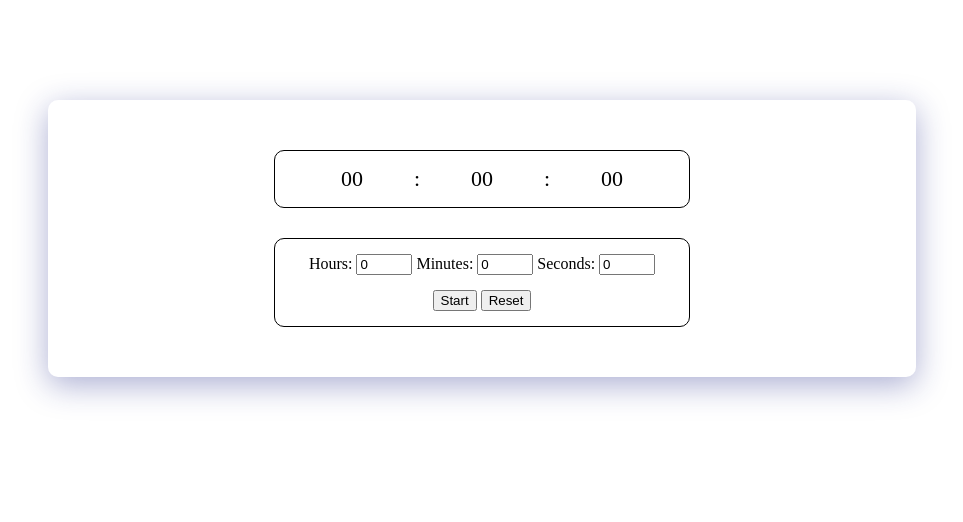
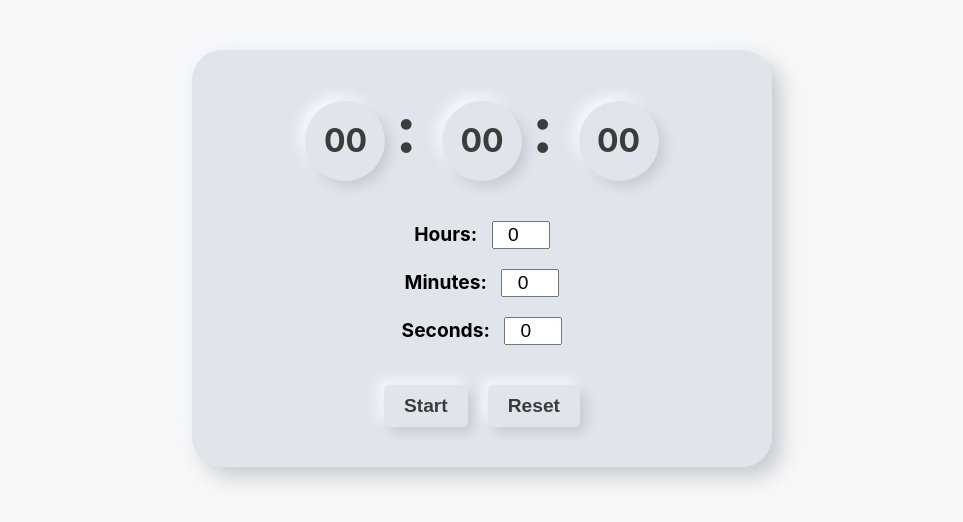
Before and after one commit to msilkov/JS-timer, a plain HTML site: page index.html in a window 1280 px wide. Shown: the whole page, without its empty margins (158-1121 px from the left). Drawn offline with Linux system fonts and the light colour scheme.

Commit message:
styles: update styles

```diff
--- a/index.html
+++ b/index.html
@@ -9,6 +9,7 @@
 	</head>
 	<body>
 		<section class="section-timer">
+			<div class="timer-box">
 				<div class="timer">
 					<span class="timer__hours">00</span>:
 					<span class="timer__minutes">00</span>:
@@ -16,50 +17,26 @@
 				</div>
 
 				<form class="timer-form">
-				<label class="timer-form__label"
-					>Hours:
-					<input
-						class="timer-form__input"
-						type="number"
-						id="hours"
-						name="hours"
-						min="0"
-						max="23"
-						value="0"
-					/>
+					<label class="timer-form__label">Hours:
+						<input class="timer-form__input" type="number" id="hours" name="hours" min="0" max="23" value="0"/>
 					</label>
 
-				<label class="timer-form__label"
-					>Minutes:
-					<input
-						class="timer-form__input"
-						type="number"
-						id="minutes"
-						name="minutes"
-						min="0"
-						max="59"
-						value="0"
-					/>
+					<label class="timer-form__label">Minutes:
+						<input class="timer-form__input" type="number" id="minutes" name="minutes" min="0" max="59" value="0"/>
 					</label>
 
-				<label class="timer-form__label"
-					>Seconds:
-					<input
-						class="timer-form__input"
-						type="number"
-						id="seconds"
-						name="seconds"
-						min="0"
-						max="59"
-						value="0"
-					/>
+					<label class="timer-form__label">Seconds:
+						<input class="timer-form__input" type="number" id="seconds" name="seconds" min="0" max="59" value="0"/>
 					</label>
+
 					<div class="buttons">
 						<button type="button" id="start">Start</button>
 						<button type="button" id="reset">Reset</button>
 					</div>
 				</form>
+			</div>
 		</section>
+
 		<script src="./main.js"></script>
 	</body>
 </html>
--- a/main.js
+++ b/main.js
@@ -1,48 +1,65 @@
+// Получаем элементы страницы, необходимые для работы таймера
 const timer = document.querySelector('.timer');
 const hours = timer.querySelector('.timer__hours');
 const minutes = timer.querySelector('.timer__minutes');
 const seconds = timer.querySelector('.timer__seconds');
 
+// Получаем элементы управления для таймера и кнопки
 const hoursInput = document.getElementById('hours');
 const minutesInput = document.getElementById('minutes');
 const secondsInput = document.getElementById('seconds');
 const startButton = document.getElementById('start');
 const resetButton = document.getElementById('reset');
 
-
+// Объявляем переменные для работы таймера
 let remainingTime = 0;
 let timerInterval;
 
+// Функция запуска таймера
 function startTimer() {
-  remainingTime = (hoursInput.value * 3600) + (minutesInput.value * 60) + Number(secondsInput.value);
+	// Вычисляем общее время в секундах
+	remainingTime =
+		hoursInput.value * 3600 +
+		minutesInput.value * 60 +
+		Number(secondsInput.value);
 
+	// Если время не равно 0, то запускаем таймер
 	if (remainingTime !== 0) {
+		// Сбрасываем значения инпутов
 		hoursInput.value = '0';
 		minutesInput.value = '0';
 		secondsInput.value = '0';
 
+		// Запускаем интервал обновления таймера
 		timerInterval = setInterval(() => {
+			// Уменьшаем оставшееся время
 			remainingTime--;
 
+			// Вычисляем оставшееся время в часах, минутах и секундах
 			const remainingHours = Math.floor(remainingTime / 3600);
 			const remainingMinutes = Math.floor((remainingTime % 3600) / 60);
 			const remainingSeconds = remainingTime % 60;
 
+			// Обновляем значения часов, минут и секунд на странице
 			hours.textContent = remainingHours.toString().padStart(2, '0');
 			minutes.textContent = remainingMinutes.toString().padStart(2, '0');
 			seconds.textContent = remainingSeconds.toString().padStart(2, '0');
 
+			// Если время закончилось, то останавливаем таймер и показываем сообщение
 			if (remainingTime === 0) {
 				clearInterval(timerInterval);
 				alert("Time's up!");
 			}
 		}, 1000);
 	} else {
+		// Если время равно 0, то показываем сообщение с просьбой ввести время
 		alert('Введите значение таймера');
 	}
 }
 
+// Функция сброса таймера
 function resetTimer() {
+	// Останавливаем интервал таймера, обнуляем оставшееся время и значения на странице
 	clearInterval(timerInterval);
 	remainingTime = 0;
 	hours.textContent = '00';
@@ -53,5 +70,6 @@ function resetTimer() {
 	secondsInput.value = '0';
 }
 
+// Назначаем обработчики событий на кнопки управления таймером
 startButton.addEventListener('click', startTimer);
 resetButton.addEventListener('click', resetTimer);
--- a/style.css
+++ b/style.css
@@ -1,37 +1,93 @@
+body {
+  background-color: #f7f7f7;
+  font-family: 'SF Pro Text', 'SF Pro Icons', 'Helvetica Neue', 'Helvetica', 'Arial', sans-serif;
+}
+
+
 .section-timer {
+  width: 500px;
+  margin: 50px auto;
+  background-color: #e0e5ec;
+  box-shadow: 10px 10px 20px #c7ccd4, -10px -10px 20px #f4f8ff;
+  border-radius: 30px;
+  padding: 40px;
   display: flex;
   flex-direction: column;
   align-items: center;
-  max-width: 768px;
-  margin: 100px auto;
-  padding: 50px;
-  background: rgba(255, 255, 255, 0.2);
-  box-shadow: 0 8px 32px 0 rgba(31, 38, 135, 0.37);
-  backdrop-filter: blur(4px);
-  border-radius: 10px;
 }
 
 .timer {
-  display: flex;
-  justify-content: space-evenly;
-  max-width: 50%;
-  width: 100%;
-  border: 1px solid #000;
-  border-radius: 10px;
-  padding: 15px;
-  margin: 0 0 30px;
-  font-size: 22px;
+  font-size: 4rem;
+  font-weight: bold;
+  text-align: center;
+  color: #3c3c3c;
+  margin-bottom: 30px;
+}
+
+.timer__hours,
+.timer__minutes,
+.timer__seconds {
+  display: inline-block;
+  width: 80px;
+  height: 80px;
+  border-radius: 50%;
+  background-color: #e0e5ec;
+  box-shadow: 6px 6px 12px #c7ccd4, -6px -6px 12px #f4f8ff;
+  margin: 0 10px;
+  line-height: 80px;
+  font-size: 2rem;
+  color: #3c3c3c;
 }
 
 .timer-form {
-  max-width: 50%;
-  width: 100%;
-  padding: 15px;
-  border: 1px solid #000;
-  border-radius: 10px;
+  display: flex;
+  flex-direction: column;
+  align-items: center;
+}
+
+.timer-form__label {
+  font-size: 1.2rem;
+  font-weight: bold;
+  margin: 10px;
+}
+
+.timer-form__input {
+  width: 50px;
+  margin-left: 10px;
+  font-size: 1.2rem;
   text-align: center;
 }
 
 .buttons {
-  margin: 15px 0 0;
+  display: flex;
+  justify-content: center;
+  align-items: center;
+  margin-top: 30px;
 }
+
+button {
+  padding: 10px 20px;
+  border: none;
+  border-radius: 5px;
+  font-size: 1.2rem;
+  font-weight: bold;
+  margin: 0 10px;
+  background-color: #e0e5ec;
+  box-shadow: 6px 6px 12px #c7ccd4, -6px -6px 12px #f4f8ff;
+  color: #3c3c3c;
+}
+
+button:hover {
+  background-color: #d5dae1;
+  cursor: pointer;
+}
+
+button:active {
+  box-shadow: inset 6px 6px 12px #c7ccd4, inset -6px -6px 12px #f4f8ff;
+  background-color: #d5dae1;
+  transform: translate(2px, 2px);
+}
+
+button:focus {
+  outline: none;
+}
```
Lines whose indentation alone changed are shown as unchanged.
